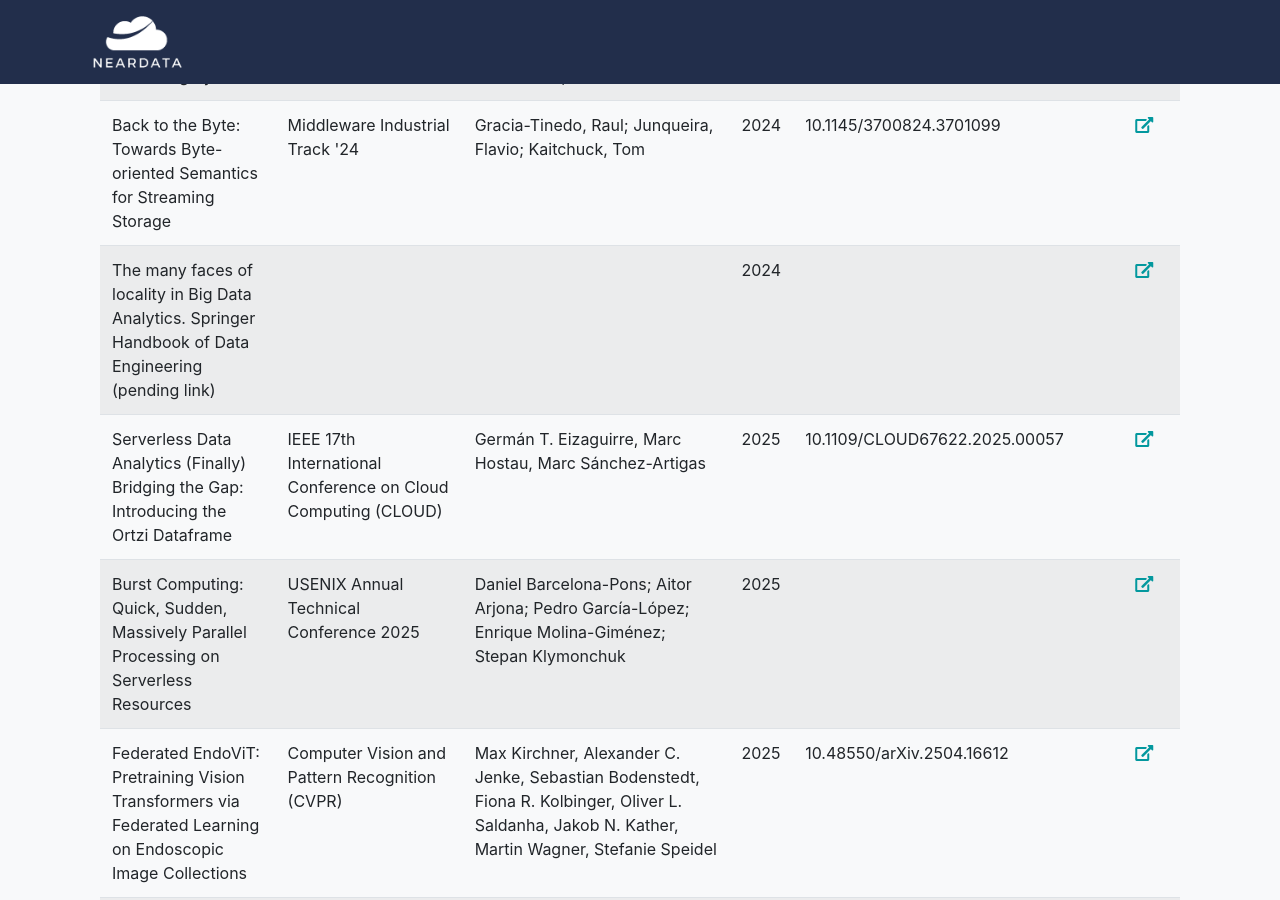
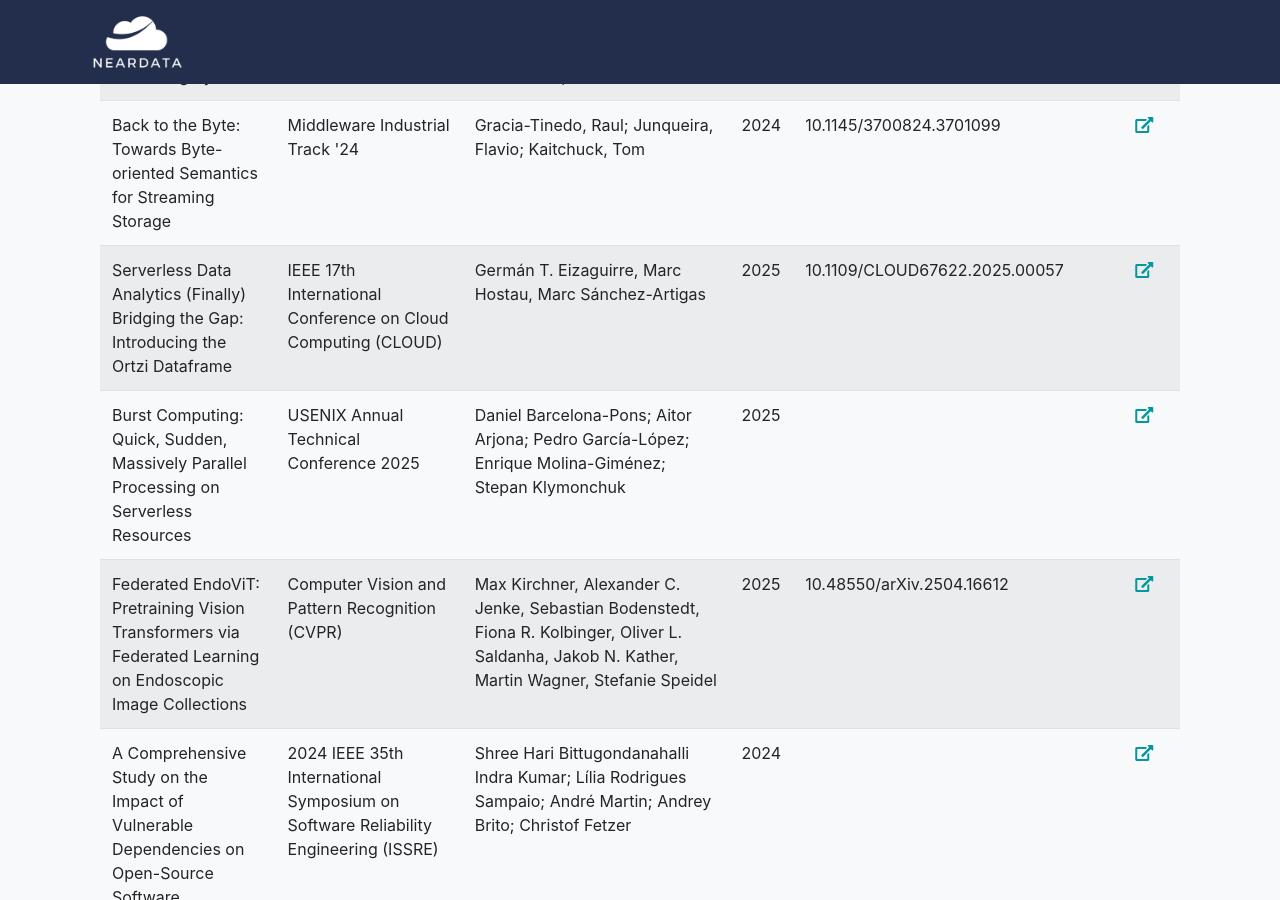
Before and after one commit to neardata-eu/neardata-eu.github.io, a Jekyll site: the page built from publication.md, in a window 1280 px wide and 900 px high, scrolled down 4437 px. Built offline with Jekyll 4.4.1, drawn with Linux system fonts in a browser that asks for light colours; some web fonts are replaced.

```diff
--- a/_data/sitetext.yml
+++ b/_data/sitetext.yml
@@ -354,13 +354,6 @@ publications:
     year: "2024"
     authors: "Gracia-Tinedo, Raul; Junqueira, Flavio; Kaitchuck, Tom"
     doi: "10.1145/3700824.3701099"
-  - title: "The many faces of locality in Big Data Analytics. Springer Handbook of Data Engineering (pending link)"
-    url: "#"
-    journal-conf:
-    type: "Publication in conference proceeding/workshop"
-    year: "2024"
-    authors:
-    doi:
   - title: "Serverless Data Analytics (Finally) Bridging the Gap: Introducing the Ortzi Dataframe"
     url: "https://zenodo.org/records/17701352"
     journal-conf: "IEEE 17th International Conference on Cloud Computing (CLOUD)"
```
